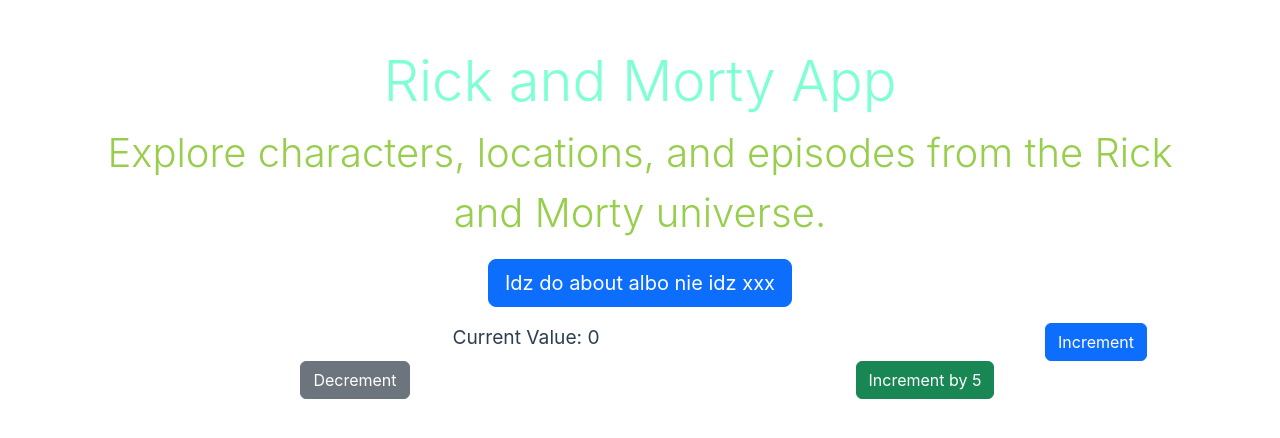
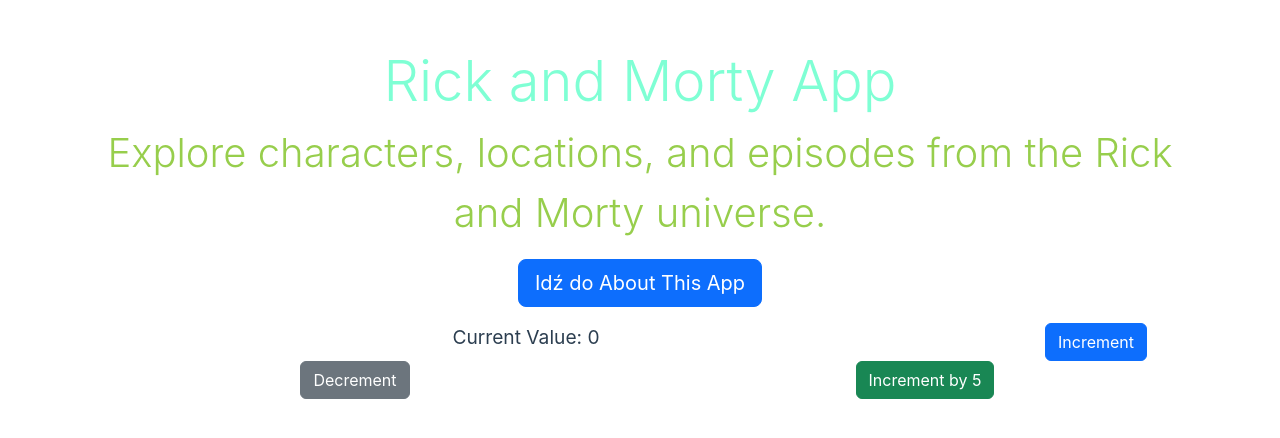
Before and after one commit to Pablo2904/rick-morty-app, a React (Create React App) app in the folder rick-morty-app-client/: page / in a window 1280 px wide. Shown: the top 438 px of the page. Built offline with nearby package versions, Linux system fonts and the light colour scheme.

Commit message:
Made the idź do about rout

```diff
--- a/rick-morty-app-client/src/pages/Home/HomePage.tsx
+++ b/rick-morty-app-client/src/pages/Home/HomePage.tsx
@@ -9,6 +9,7 @@
   incrementByAmount,
 } from "../../state/exampleSlice/exampleSlice";
 import styles from "./HomePage.module.scss";
+import { Link } from "react-router";
 
 const HomePage: React.FC = () => {
   const dispatch = useDispatch<AppDispatch>(); // Typed dispatch
@@ -23,14 +24,16 @@
             Explore characters, locations, and episodes from the Rick and Morty
             universe.
           </p>
+          <Link to="/about">
             <Button
               variant="primary"
               size="lg"
               //nie dziala????
               //trzeba narpawic
             >
-            Idz do about albo nie idz xxx
+              Idź do About This App
             </Button>
+          </Link>
         </Col>
       </Row>
       <Row className="mt-3">
```
Lines whose indentation alone changed are shown as unchanged.
